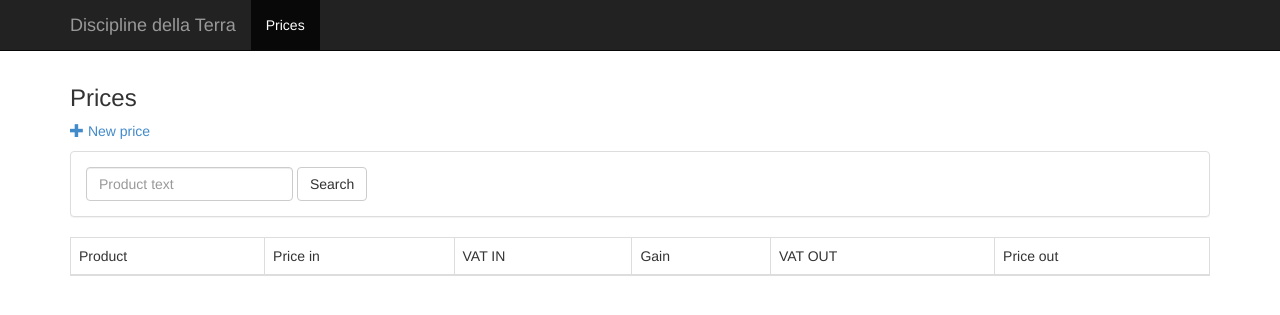
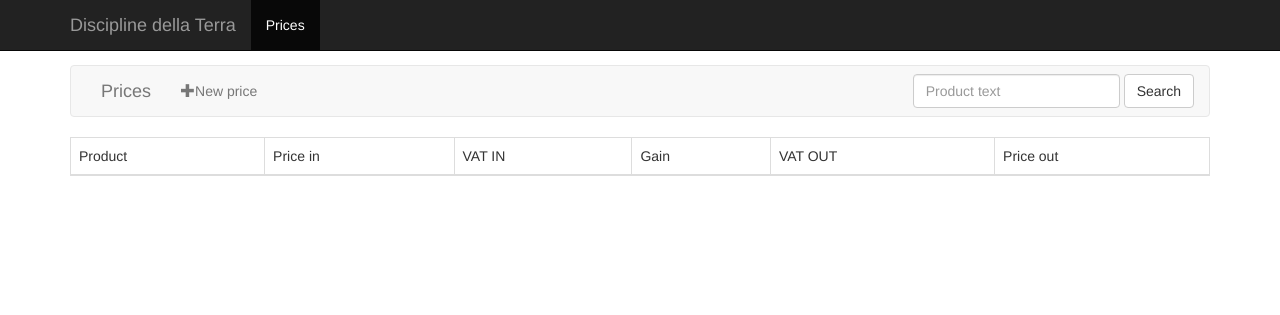
Before and after one commit to denever/discipline_terra, a Django app: template catalog/templates/catalog/price_list.html in a window 1280 px wide. Shown: the top 315 px of the page. Run offline with Django 3.2, Linux system fonts and the light colour scheme; the template is opened without the code that fills it, so the values that code supplies are empty; some libraries are stand-ins or nearby versions.

Commit message:
Redesign package and price list using navbar

```diff
--- a/catalog/templates/catalog/price_list.html
+++ b/catalog/templates/catalog/price_list.html
@@ -2,13 +2,15 @@
 {% load i18n %}
 
 {% block container %}
-<h3>Prices</h3>
-<p>
-  <a href="{% url 'price-create' %}"><span class="glyphicon glyphicon-plus"></span> New price </a>
-</p>
-<div class="panel panel-default">
-  <div class="panel-body">
-    <form class="form-inline" role="form" action="{% url 'prices-search' %}" method="GET">
+<nav class="navbar navbar-default" role="navigation">
+  <div class="collapse navbar-collapse" id="bs-example-navbar-collapse-1">
+    <a class="navbar-brand" href="{% url 'prices' %}">{% trans "Prices" %}</a>
+    <ul class="nav navbar-nav">
+      <li>
+	<a href="{% url 'price-create' %}"><span class="glyphicon glyphicon-plus"></span>{% trans "New price" %}</a>
+      </li>
+    </ul>
+    <form class="navbar-form navbar-right" role="form" action="{% url 'prices-search' %}" method="GET">
       <div class="form-group">
 	<label class="sr-only" for="searchtext">{% trans "Search" %}</label>
 	<input type="text" class="form-control" id="searchtext" placeholder="{% trans "Product text" %}"  name="q">
@@ -16,7 +18,7 @@
       <button type="submit" class="btn btn-default">{% trans "Search" %}</button>
     </form>
   </div>
-</div>
+</nav>
 {% if is_paginated %}
 <ul class="pager">
   {% if page_obj.has_previous %}
--- a/stock/templates/stock/package_list.html
+++ b/stock/templates/stock/package_list.html
@@ -7,7 +7,7 @@
     <a class="navbar-brand" href="{% url 'packages' %}">{% trans "Packages" %}</a>
     <ul class="nav navbar-nav">
       <li>
-	<a href="{% url 'package-create' %}"><span class="glyphicon glyphicon-plus"></span> New package </a>
+	<a href="{% url 'package-create' %}"><span class="glyphicon glyphicon-plus"></span>{% trans "New package" %}</a>
       </li>
     </ul>
   </div>
```
Lines whose indentation alone changed are shown as unchanged.
